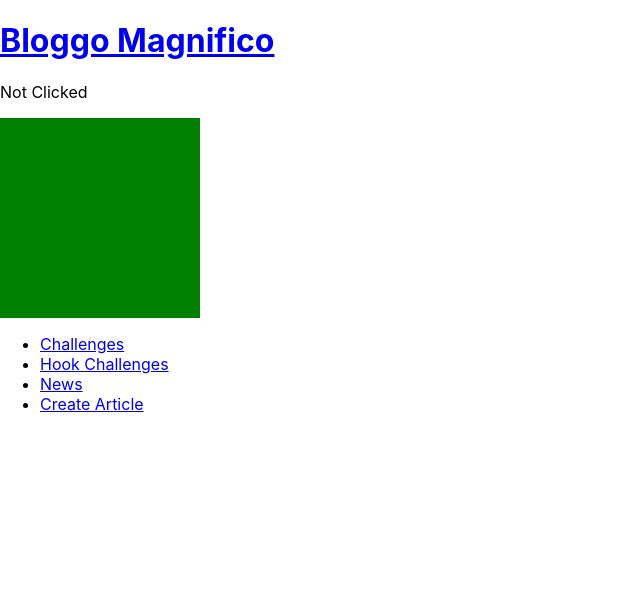
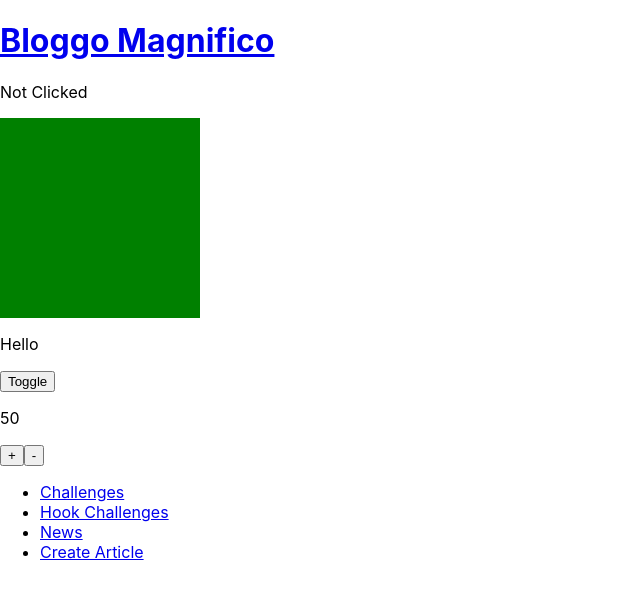
Before and after one commit to deanssmart/react-developme-week10, a React (Create React App) app: page /hooks in a window 1280 px wide. Shown: the top 598 px of the page, without its empty margins (0-640 px from the left). Built offline with nearby package versions, Linux system fonts and the light colour scheme; the HTML template or start-up script is replaced by a standard one.

Commit message:
ToggleText and Counter hook challenges completed

```diff
--- a/src/App.js
+++ b/src/App.js
@@ -10,6 +10,8 @@ import Form from './passing-data-up/Form';
 
 import Clicked from './hooks/Clicked';
 import Square from './hooks/Square';
+import ToggleText from './hooks/ToggleText';
+import Counter from './hooks/Counter';
 
 import Header from './news/Header';
 import Articles from './news/Articles';
@@ -40,6 +42,8 @@ const App = () => (
       <Route exact path='/hooks'>
         <Clicked />
         <Square colour="hotpink" />
+        <ToggleText initial="Hello" alternate="World" />
+        <Counter initial={ 50 } max={ 100 } />
       </Route>
       <Route exact path='/news'>
           <Articles />
--- /dev/null
+++ b/src/hooks/Counter.js
@@ -0,0 +1,28 @@
+import React, { useState } from 'react';
+
+const Counter = ({ initial, max }) => {
+    const [counter, setCounter] = useState(initial);
+
+    const updateCounterPos = () => {
+        if(counter < max){
+            setCounter(counter + 1);
+        }
+    }
+
+    const updateCounterNeg = () => {
+        if(counter > 0){
+            setCounter(counter - 1);
+        }
+    }
+
+    return (
+        <div className="card row">
+            <p className="text-center">{ counter }</p>
+            <button className="btn btn-success" onClick={ updateCounterPos }>+</button>
+            <button className="btn btn-danger" onClick={ updateCounterNeg }>-</button>
+        </div>
+    );
+
+}
+
+export default Counter;
--- /dev/null
+++ b/src/hooks/ToggleText.js
@@ -0,0 +1,17 @@
+import React, { useState } from 'react';
+
+const ToggleText = ({ initial, alternate }) => {
+    const [toggle, setToggle] = useState(false);
+    const updateToggle = () => setToggle(!toggle);
+
+    const text = toggle ? alternate : initial;
+
+    return (
+        <div className="card">
+            <p className="text-center">{ text }</p>
+            <button className="btn btn-success"  onClick={ updateToggle }>Toggle</button>
+        </div>
+    );
+}
+
+export default ToggleText;
```
